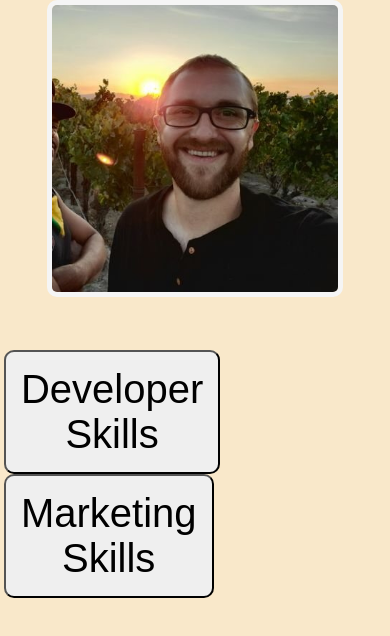
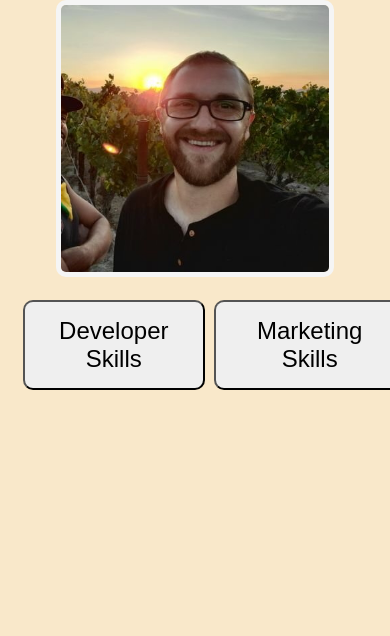
Before and after one commit to ericrothmuller/My-Portfolio, a React (Create React App) app: page / in a window 390 px wide. Shown: the part 871-1507 px from the top of the page. Built offline with nearby package versions, Linux system fonts and the light colour scheme.

Commit message:
Made about me page responsive

```diff
--- a/src/Style.css
+++ b/src/Style.css
@@ -177,30 +177,6 @@ ul li a:hover {
   text-decoration: none;
 }
 
-@media screen and (max-width: 1100px) {
-  .portfolioDiv {
-    width: 95%;
-  }
-}
-
-
-@media screen and (max-width: 850px) {
-
-  .aboutImageDiv {
-    display: flex;
-    justify-content: center;
-  }
-
-  .aboutImage {
-    float: none;
-    margin-right: 1%;
-    margin-top: 4%;
-    margin-bottom: 1%;
-    margin-left: 1%;
-    width: 75%;
-  }
-}
-
 /* Tooltip container */
 .merntooltip {
   position: relative;
@@ -249,6 +225,7 @@ ul li a:hover {
 }
 
 .columnDiv {
+  margin-top: 5%;
   width: 100%;
   /* background-color: green; */
 }
@@ -277,16 +254,17 @@ ul li a:hover {
 
 .skillsButtons {
   /* background-color: aqua; */
+  margin-left: 10%;
+  margin-right: 10%;
   width: 50%;
 }
 
 .developerSkillsButton {
+  margin-right: 5%;
   font-size: 40px;
   padding: 15px;
   border-radius: 10px;
   cursor: pointer;
-  margin-right: 17%;
-  margin-top: 50px;
 }
 
 .developerSkillsButton:hover {
@@ -303,3 +281,71 @@ ul li a:hover {
 .marketingSkillsButton:hover {
   opacity: .8;
 }
+
+@media screen and (max-width: 1100px) {
+  .portfolioDiv {
+    width: 95%;
+  }
+}
+
+@media screen and (max-width: 1220px) {
+
+  .aboutImageDiv {
+    display: flex;
+    justify-content: center;
+  }
+
+  .aboutImage {
+    float: none;
+    margin-right: 1%;
+    margin-top: 4%;
+    margin-bottom: 1%;
+    margin-left: 1%;
+    width: 40%;
+  }
+
+  .skillsButtons {
+    margin-left: 10%;
+    margin-right: 10%;
+    width: 100%;
+  }
+}
+
+
+@media screen and (max-width: 850px) {
+  .aboutImage {
+    width: 70%;
+  }
+
+  .skillsButtons {
+    margin-left: 5%;
+    margin-right: 5%;
+    width: 100%;
+  }
+
+  .developerSkillsButton {
+    font-size: 30px;
+  }
+
+  .marketingSkillsButton {
+    font-size: 30px;
+  }
+}
+
+@media screen and (max-width: 550px) {
+  .developerSkillsButton {
+    font-size: 24px;
+  }
+
+  #devDiv .normalUl {
+    font-size: 22px;
+  }
+
+  .marketingSkillsButton {
+    font-size: 24px;
+}
+
+#marketingDiv .normalUl {
+  font-size: 22px;
+}
+}
--- a/src/components/pages/About.js
+++ b/src/components/pages/About.js
@@ -63,11 +63,9 @@ export default function About() {
 
     <div className="skillsButtons">
       <div className="columnDiv">
-      <button className="developerSkillsButton" onClick={viewDevSkills}>Developer Skills</button>
-      <button className="marketingSkillsButton" onClick={viewMarkSkills}>Marketing Skills</button>
         <div id="leftDiv" className="leftDiv">
+        <button className="developerSkillsButton" onClick={viewDevSkills}>Developer Skills</button>
           <div id="devDiv" className="hiddenDiv">
-            <h2>Developer Skills:</h2>
             <ul>
                 <li className='normalUl'>HTML</li>
                 <li className='normalUl'>CSS</li>
@@ -88,8 +86,8 @@ export default function About() {
             </div>
         </div>
       <div id="rightDiv" className="rightDiv">
+      <button className="marketingSkillsButton" onClick={viewMarkSkills}>Marketing Skills</button>
         <div id="marketingDiv" className="hiddenDiv">
-          <h2>Marketing Skills:</h2>
           <ul>
               <li className='normalUl'>Search Engine Optimization</li>
               <li className='normalUl'>Google Analytics</li>
```
